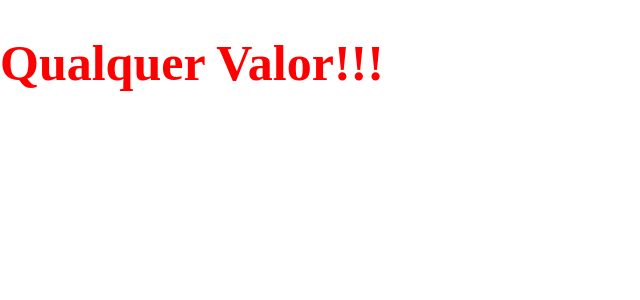
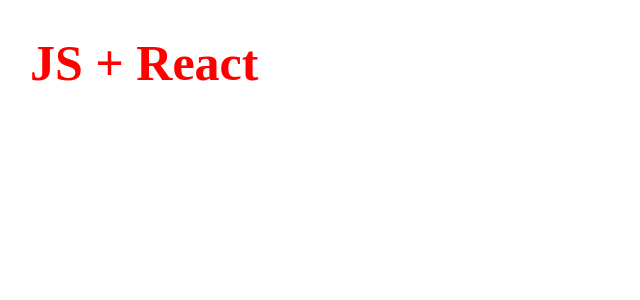
Before and after one commit to IrleySilvestre/instapoweralura, a Next.js app: page / in a window 1280 px wide. Shown: the top 300 px of the page, without its empty margins (0-640 px from the left). Built offline with nearby package versions, Linux system fonts and the light colour scheme.

Commit message:
Fim aula 01

```diff
--- a/package.json
+++ b/package.json
@@ -4,6 +4,7 @@
   "scripts": {
     "dev": "next",
     "build": "next build",
+    "export": "next build && next export",
     "start": "next start"
   },
   "dependencies": {
--- a/pages/index.js
+++ b/pages/index.js
@@ -5,8 +5,9 @@
 const Title = styled.h1`
   font-size: 50px;
   color: ${colorText};
+  margin-left: 30px;
 `
 
 export default function Home() {
-  return <Title>Qualquer Valor!!!</Title>
+  return <Title>JS + React</Title>
 }
```
Also changed, not shown: pages/404.js (added, +7 -0 lines), pages/sobre.js (added, +7 -0 lines).
